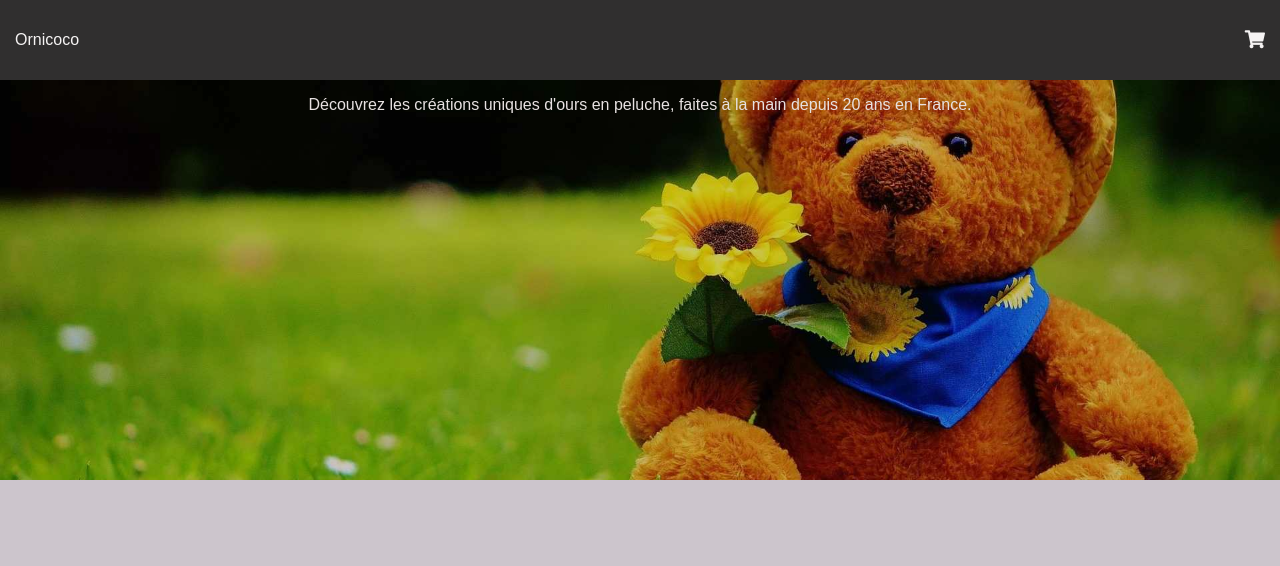
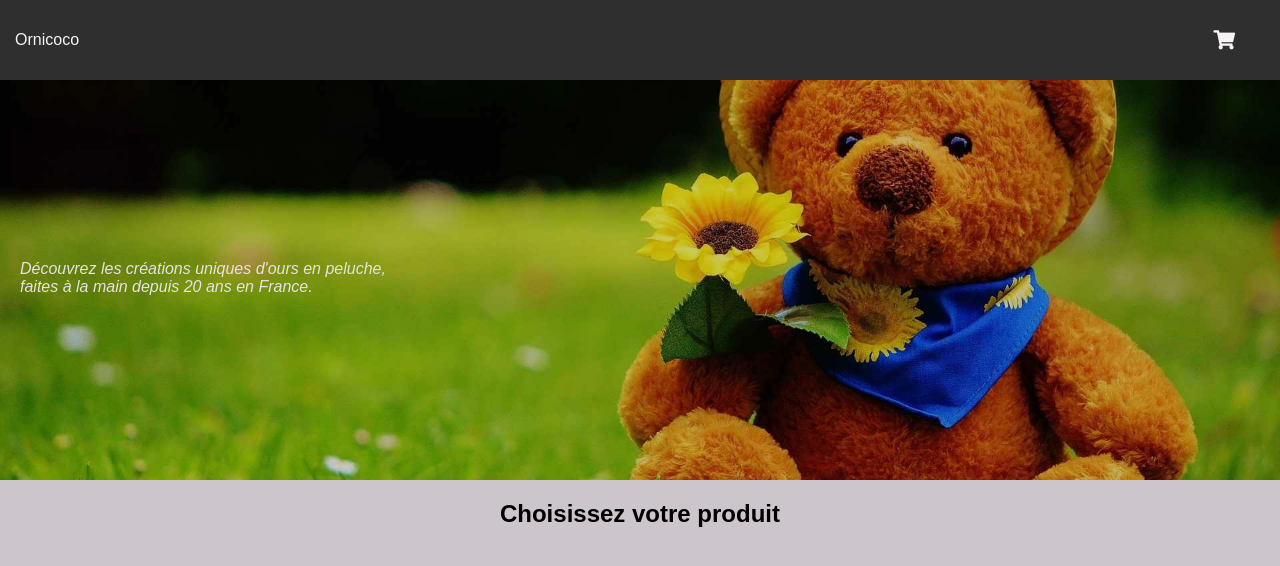
Before and after one commit to ana2854/AnaNasta_5_08072021, a plain HTML site: page frontend/index.html in a window 1280 px wide. Drawn offline with Linux system fonts and the light colour scheme.

```diff
--- a/frontend/index.html
+++ b/frontend/index.html
@@ -17,7 +17,7 @@
 
     <body>
 
-    <header>
+    <header class="header-banniere">
 
         <div class="nameLogo">
             <p>Ornicoco</p>
@@ -31,18 +31,31 @@
 
     </header>
 
-    <aside>
+    <aside class="header-image">
 
         <div class="presentation">
-            <p> Découvrez les créations uniques d'ours en peluche, faites à la main depuis 20 ans en France. </p>
+            <p> Découvrez les créations uniques d'ours en peluche,
+                faites à la main depuis 20 ans en France. </p>
        </div>
+
         <img src="img/teddy-bear-page-accueil.jpg">
 
     </aside>
 
-    <div id="produits"></div>
 
-        <div></div>
+
+    <section id="produits">
+
+            <header class="header-produits">
+                <h1>Choisissez votre produit </h1>
+            </header>
+
+
+
+    </section>
+
+
+    <script></script>
 
     </body>
 
--- a/frontend/style.css
+++ b/frontend/style.css
@@ -5,7 +5,7 @@
     font-size: 16px;
 }
 
-header {
+.header-banniere {
     background-color: rgb(48, 47, 47);
      display: flex;
     align-items: center;
@@ -28,15 +28,18 @@
     align-items: center;
     color:rgb(245, 243, 243);
     text-align: right;
+    margin-right: 30px;
 }
 
 .fa-shopping-cart {
-    font-size: large;
+    font-size: larger;
+    cursor: pointer;
 }
 
 aside {
     display: flex;
     justify-content: center;
+    position: relative;
 
 }
 
@@ -50,9 +53,18 @@
 
 .presentation {
     position: absolute;
+    left: 20px;
+    bottom:150px;
     z-index: 1;
-    display: flex;
+    white-space: pre-line;
+
+    font-style: italic;
 
     color: rgb(231, 225, 225);
+}
 
+
+.header-produits {
+    display: flex;
+    justify-content: center;
 }
```
